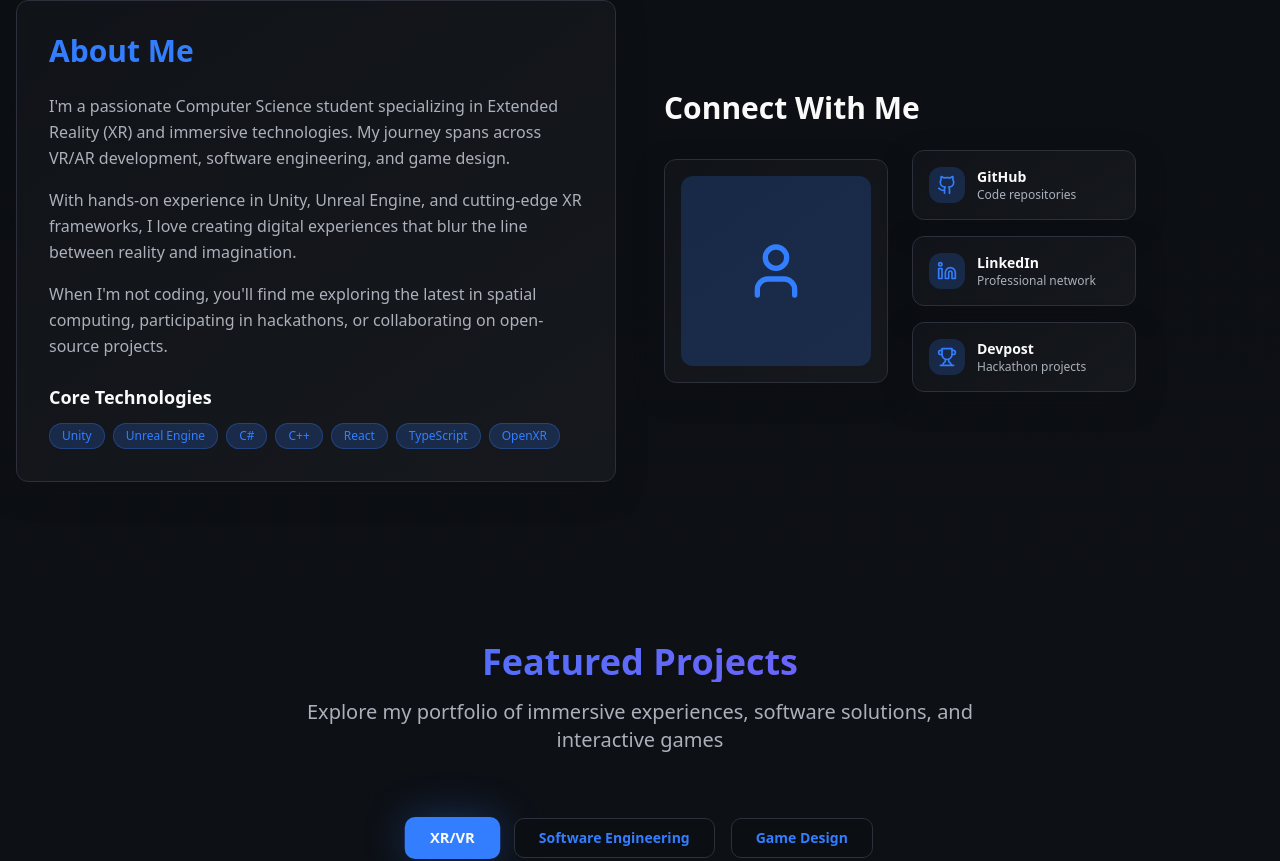
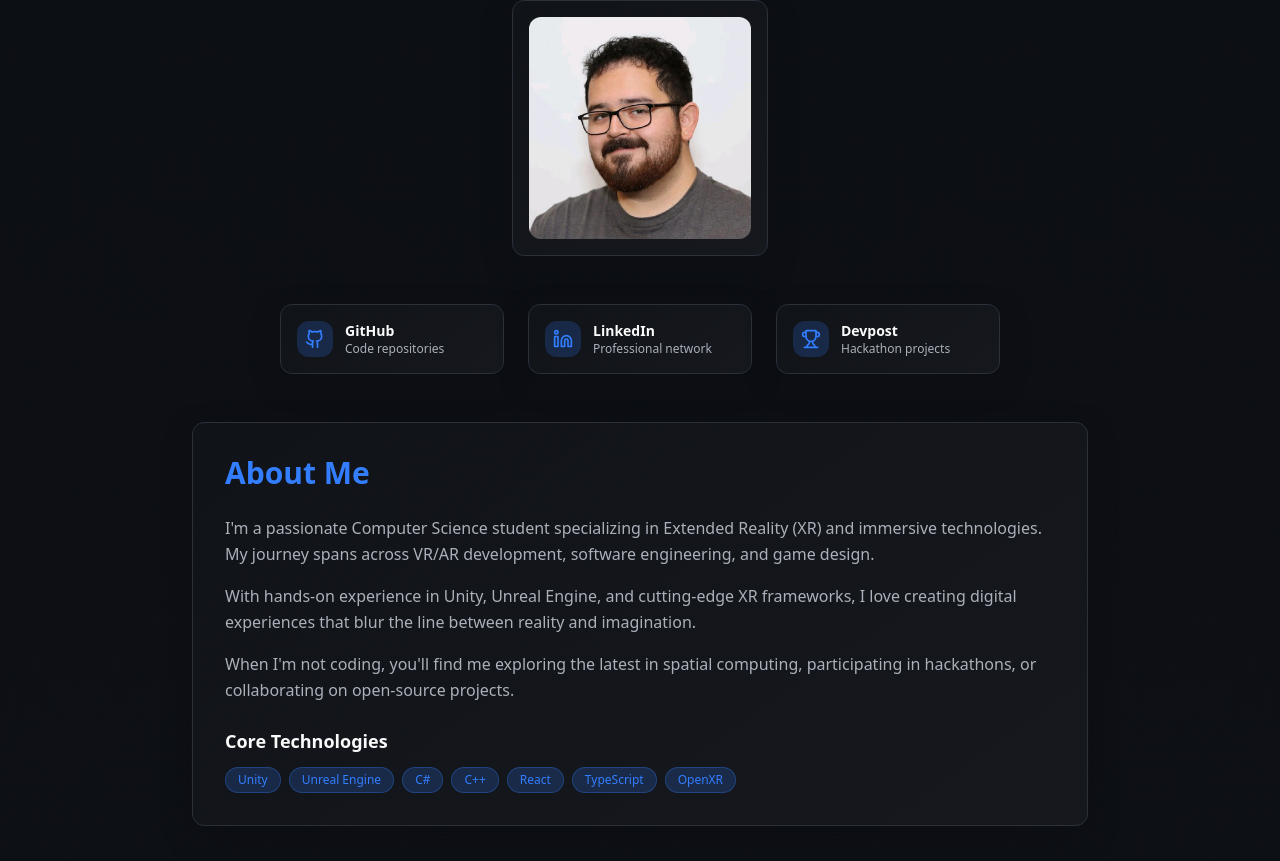
Before and after one commit to FelixJ98/Felix-J-Site, a React (Vite) app: page / in a window 1280 px wide. Shown: the part 880-1741 px from the top of the page. Built offline with nearby package versions, Linux system fonts and the light colour scheme.

Commit message:
Profile pic added

```diff
--- a/src/components/AboutSection.tsx
+++ b/src/components/AboutSection.tsx
@@ -23,12 +23,49 @@ const AboutSection = () => {
   ];
 
   return (
-      <section id="about" className="py-20 px-4">
+      <section id="about" className="py-20 px-4 mb-24">
         <div className="max-w-7xl mx-auto">
-          <div className="grid lg:grid-cols-2 gap-12 items-center">
+          <div className="flex flex-col items-center space-y-12">
 
-            {/* Left: About Me Cube */}
-            <div className="relative">
+            {/* Profile Picture */}
+            <div className="card-tech p-4 w-64 h-64 flex items-center justify-center">
+              {/* Profile Image - replace with your actual image */}
+              { <img
+              src="/src/assets/linkedinprofile.jpg"
+              alt="Felix Jarquin"
+              className="w-full h-full object-cover rounded-lg"
+            /> }
+            </div>
+
+            {/* Social Links - Horizontal */}
+            <div className="flex gap-6">
+              {socialLinks.map((social) => (
+                  <a
+                      key={social.name}
+                      href={social.url}
+                      target="_blank"
+                      rel="noopener noreferrer"
+                      className="card-tech p-4 w-56 block group hover:scale-105 transition-all duration-300"
+                  >
+                    <div className="flex items-center space-x-3">
+                      <div className="bg-primary/20 p-2 rounded-lg group-hover:bg-primary/30 transition-colors">
+                        <social.icon className="h-5 w-5 text-primary" />
+                      </div>
+                      <div>
+                        <h3 className="font-semibold text-foreground group-hover:text-primary transition-colors text-sm">
+                          {social.name}
+                        </h3>
+                        <p className="text-xs text-muted-foreground">
+                          {social.description}
+                        </p>
+                      </div>
+                    </div>
+                  </a>
+              ))}
+            </div>
+
+            {/* About Me */}
+            <div className="relative w-full max-w-4xl">
               <div className="card-tech p-8">
                 <div className="space-y-6">
                   <h2 className="text-3xl font-bold text-primary">About Me</h2>
@@ -62,57 +99,6 @@ const AboutSection = () => {
                 </div>
               </div>
             </div>
-
-            {/* Right: Profile and Social Links */}
-            <div className="space-y-6">
-              <h2 className="text-3xl font-bold text-center lg:text-left">
-                Connect With Me
-              </h2>
-
-              {/* Profile Square and Social Links Side by Side */}
-              <div className="flex items-center gap-6">
-                <div className="card-tech p-4 w-56 h-56 flex items-center justify-center">
-                  {/* Profile Image - replace with your actual image */}
-                  {/* <img
-                  src="/src/assets/your-profile-image.jpg"
-                  alt="Felix Jarquin"
-                  className="w-full h-full object-cover rounded-lg"
-                /> */}
-
-                  {/* Placeholder - remove this when you add your image */}
-                  <div className="w-full h-full bg-primary/20 rounded-lg flex items-center justify-center">
-                    <User className="h-16 w-16 text-primary" />
-                  </div>
-                </div>
-
-                {/* Social Links - Larger and to the right */}
-                <div className="space-y-4">
-                  {socialLinks.map((social) => (
-                      <a
-                          key={social.name}
-                          href={social.url}
-                          target="_blank"
-                          rel="noopener noreferrer"
-                          className="card-tech p-4 w-56 block group hover:scale-105 transition-all duration-300"
-                      >
-                        <div className="flex items-center space-x-3">
-                          <div className="bg-primary/20 p-2 rounded-lg group-hover:bg-primary/30 transition-colors">
-                            <social.icon className="h-5 w-5 text-primary" />
-                          </div>
-                          <div>
-                            <h3 className="font-semibold text-foreground group-hover:text-primary transition-colors text-sm">
-                              {social.name}
-                            </h3>
-                            <p className="text-xs text-muted-foreground">
-                              {social.description}
-                            </p>
-                          </div>
-                        </div>
-                      </a>
-                  ))}
-                </div>
-              </div>
-            </div>
           </div>
         </div>
       </section>
```
Also changed, not shown: src/assets/linkedinprofile.jpg (added).
